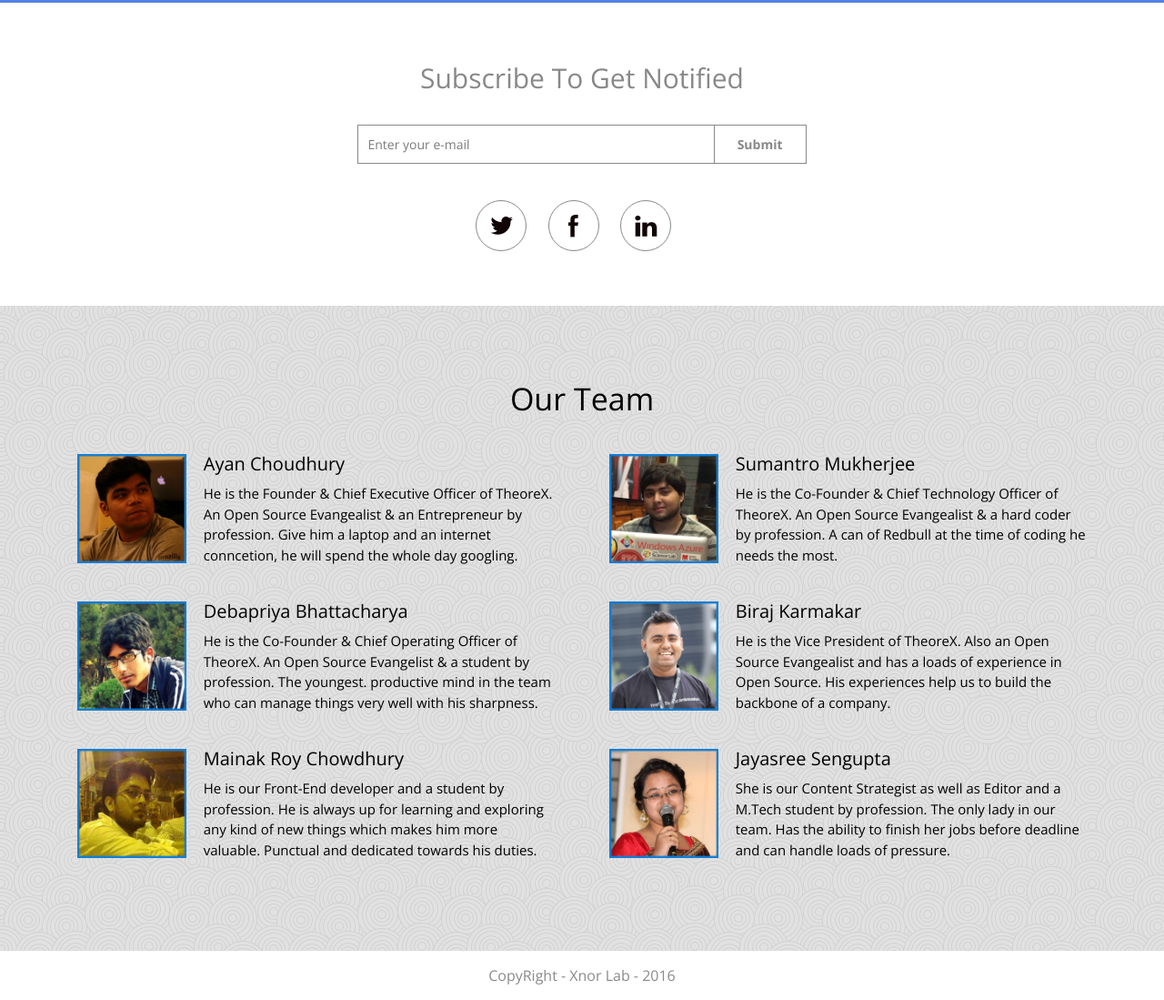
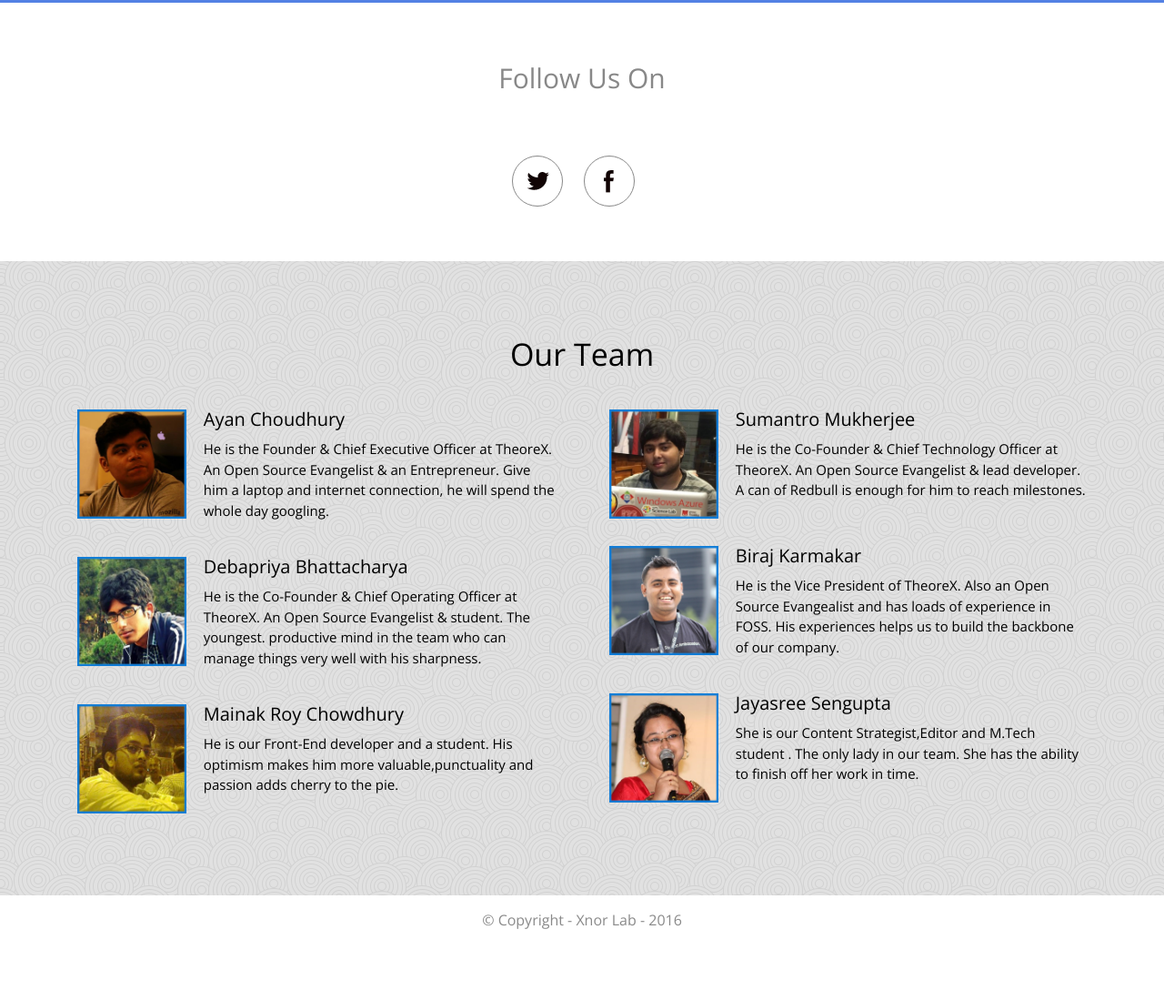
Before and after one commit to Sree2021/theorex.github.io, a plain HTML site: page index.html in a window 1280 px wide. Shown: the part 680-1779 px from the top of the page at 91% size. After the commit the page ends 1718 px from the top, so only its background shows below. Drawn offline with nearby package versions, Linux system fonts and the light colour scheme.

Commit message:
modofied index.html

```diff
--- a/index.html
+++ b/index.html
@@ -33,16 +33,12 @@ Note: Please use our back link in your site (webthemez.com)
 <section class="subscribe spacing">
 <div class="container">
 <div id="subscribe">
-	<h3>Subscribe To Get Notified</h3>
-	<form action="" method="post" onsubmit="">
-		<p><input name="" value="Enter your e-mail" type="text" id=""/>
-		<input type="button" value="Submit"/></p>
-	</form>
+	<h3>Follow Us On</h3>
+
 	<div id="socialIcons">
 		<ul>
 			<li><a href="" title="Twitter" class="twitterIcon"></a></li>
 			<li><a href="" title="facebook" class="facebookIcon"></a></li>
-			<li><a href="" title="linkedIn" class="linkedInIcon"></a></li>
 		</ul>
 	</div>
 	</div>
@@ -59,7 +55,7 @@ Note: Please use our back link in your site (webthemez.com)
           <div class="col-md-9 col-sm-9 col-xs-9">
             <!--features 1-->
             <h4>Ayan Choudhury</h4>
-            <p>He is the Founder & Chief Executive Officer of TheoreX. An Open Source Evangealist & an Entrepreneur by profession. Give him a laptop and an internet conncetion, he will spend the whole day googling.</p>
+            <p>He is the Founder & Chief Executive Officer at TheoreX. An Open Source Evangelist & an Entrepreneur. Give him a laptop and internet connection, he will spend the whole day googling.</p>
             <!--features 1 end-->
           </div>
         </div>
@@ -68,7 +64,7 @@ Note: Please use our back link in your site (webthemez.com)
           <div class="col-md-9 col-sm-9 col-xs-9">
             <!--features 2-->
             <h4>Debapriya Bhattacharya</h4>
-            <p>He is the Co-Founder & Chief Operating Officer of TheoreX. An Open Source Evangelist & a student by profession. The youngest. productive mind in the team who can manage things very well with his sharpness.</p>
+            <p>He is the Co-Founder & Chief Operating Officer at TheoreX. An Open Source Evangelist & student. The youngest. productive mind in the team who can manage things very well with his sharpness.</p>
             <!--features 2 end-->
           </div>
         </div>
@@ -78,7 +74,7 @@ Note: Please use our back link in your site (webthemez.com)
           <div class="col-md-9 col-sm-9 col-xs-9">
             <!--features 2-->
             <h4>Mainak Roy Chowdhury</h4>
-            <p>He is our Front-End developer and a student by profession. He is always up for learning and exploring any kind of new things which makes him more valuable. Punctual and dedicated towards his duties.</p>
+            <p>He is our Front-End developer and a student. His optimism makes him more valuable,punctuality and passion adds cherry to the pie. </p>
             <!--features 2 end-->
           </div>
         </div>
@@ -90,7 +86,7 @@ Note: Please use our back link in your site (webthemez.com)
           <div class="col-md-9 col-sm-9 col-xs-9">
             <!--features 3-->
             <h4>Sumantro Mukherjee</h4>
-            <p>He is the Co-Founder & Chief Technology Officer of TheoreX. An Open Source Evangealist & a hard coder by profession. A can of Redbull at the time of coding he needs the most.</p>
+            <p>He is the Co-Founder & Chief Technology Officer at TheoreX. An Open Source Evangelist & lead developer. A can of Redbull is enough for him to reach milestones.</p>
             <!--features 3 end-->
           </div>
         </div>
@@ -99,7 +95,7 @@ Note: Please use our back link in your site (webthemez.com)
           <div class="col-md-9 col-sm-9 col-xs-9">
             <!--features 4-->
             <h4>Biraj Karmakar</h4>
-            <p>He is the Vice President of TheoreX. Also an Open Source Evangealist and has a loads of experience in Open Source. His experiences help us to build the backbone of a company.</p>
+            <p>He is the Vice President of TheoreX. Also an Open Source Evangealist and has loads of experience in FOSS. His experiences helps us to build the backbone of our company.</p>
             <!--features 4 end-->
           </div>
         </div>
@@ -108,7 +104,7 @@ Note: Please use our back link in your site (webthemez.com)
           <div class="col-md-9 col-sm-9 col-xs-9">
             <!--features 4-->
             <h4>Jayasree Sengupta</h4>
-            <p>She is our Content Strategist as well as Editor and a M.Tech student by profession. The only lady in our team. Has the ability to finish her jobs before deadline and can handle loads of pressure.</p>
+            <p>She is our Content Strategist,Editor and  M.Tech student . The only lady in our team. She has the ability to finish off her work in time.</p>
             <!--features 4 end-->
           </div>
         </div>
@@ -118,7 +114,7 @@ Note: Please use our back link in your site (webthemez.com)
     </div>
   </div>
 </section>
-<span class="tempBy">CopyRight - Xnor Lab - 2016</span>
+<span class="tempBy">© Copyright - Xnor Lab - 2016</span>
 
 <!--Scripts-->
 <script type="text/javascript" src="js/jquery-1.9.1.min.js"></script>
```
